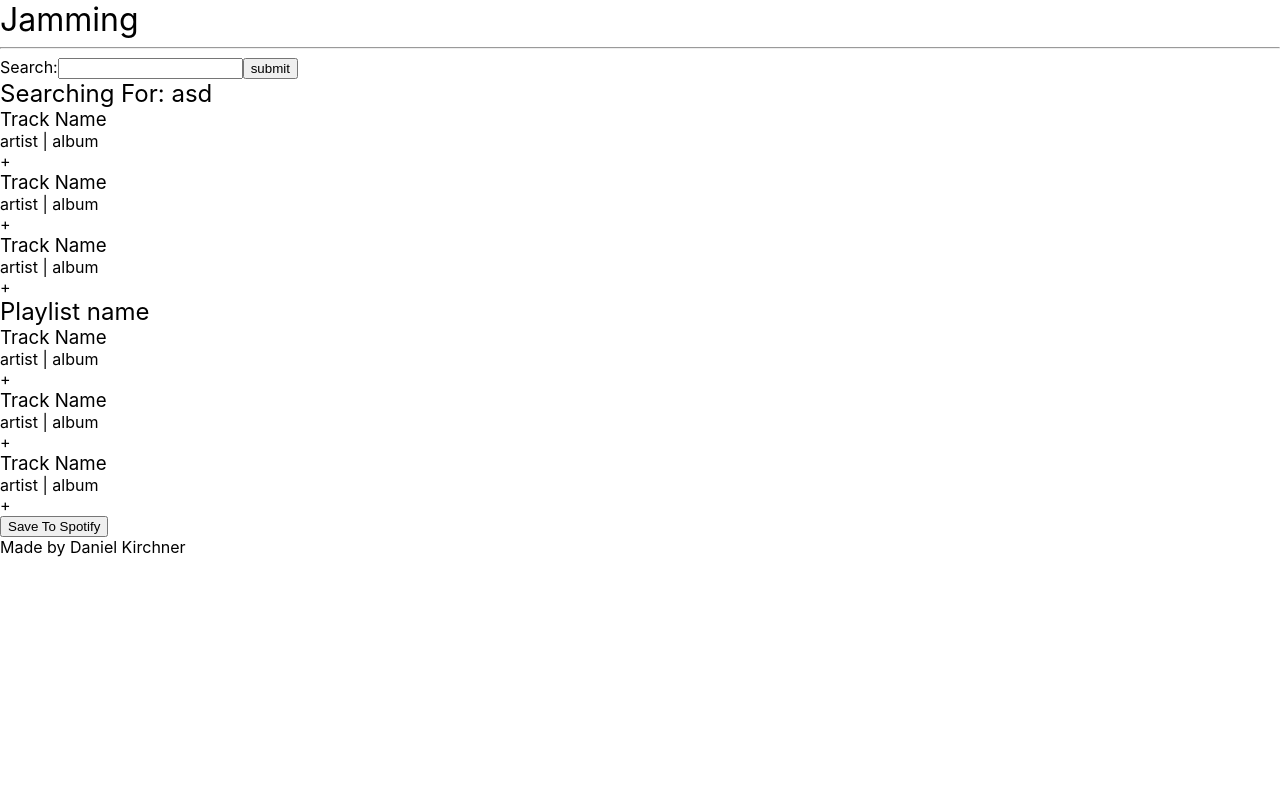
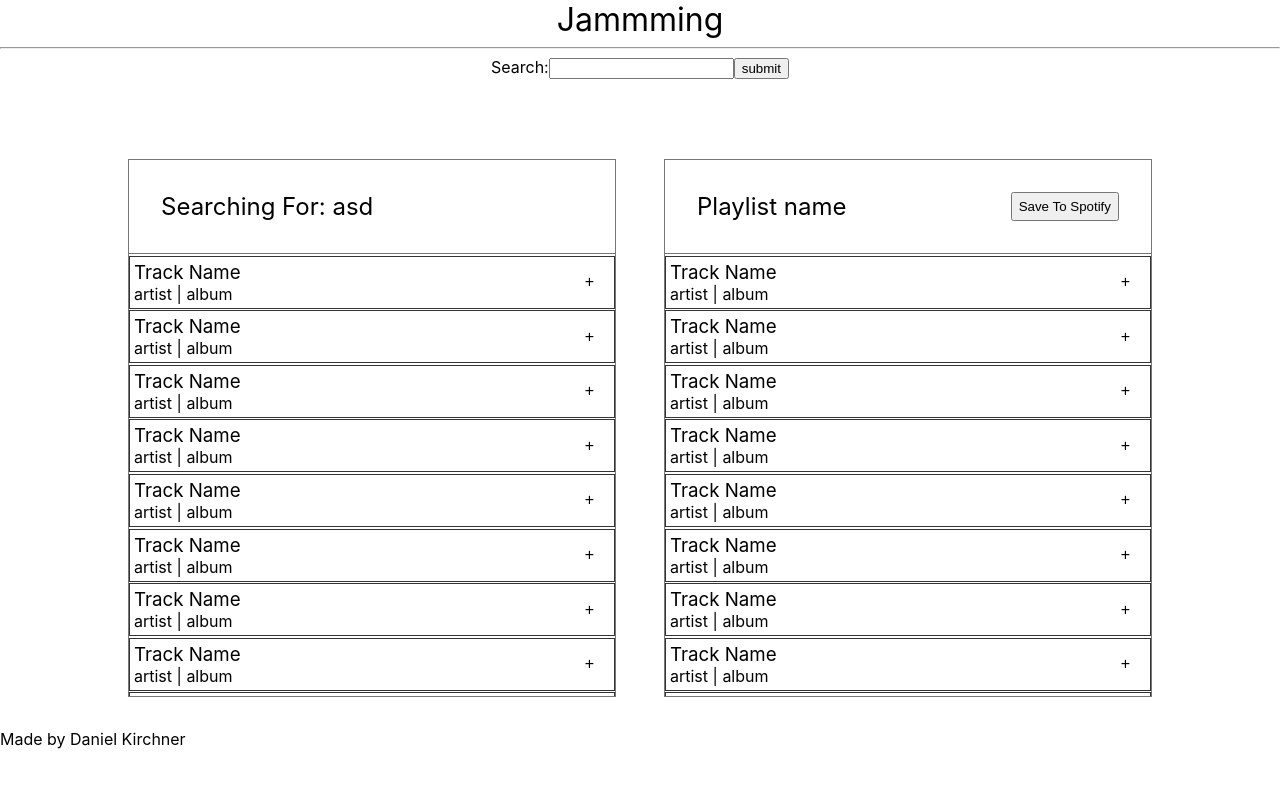
Before and after one commit to Daniel-Kirchner/jammming, a React (Create React App) app: page / in a window 1280 px wide. Shown: the top 788 px of the page. Built offline with nearby package versions, Linux system fonts and the light colour scheme.

Commit message:
Style basic styles for SearchResults and Playlist

```diff
--- a/src/App.js
+++ b/src/App.js
@@ -2,15 +2,17 @@ import Playlist from "./components/Playlist/Playlist";
 import SearchBar from "./components/SearchBar/SearchBar";
 import SearchResults from "./components/SearchResults/SearchResults";
 
+import styles from "./App.module.css";
+
 function App() {
   return (
     <>
-      <header>
-        <h1>Jamming</h1>
+      <header className={styles.header}>
+        <h1>Jammming</h1>
         <hr />
         <SearchBar />
       </header>
-      <main>
+      <main className={styles.main}>
         <SearchResults />
         <Playlist />
       </main>
--- a/src/App.module.css
+++ b/src/App.module.css
@@ -0,0 +1,11 @@
+header {
+  text-align: center;
+}
+
+main {
+  display: grid;
+  grid-template-columns: 1fr 1fr;
+  max-width: 80%;
+  margin: 5rem auto 2rem;
+  grid-gap: 3rem;
+}
--- a/src/components/Playlist/Playlist.js
+++ b/src/components/Playlist/Playlist.js
@@ -1,12 +1,16 @@
 import Tracklist from "../Tracklist/Tracklist";
+
+import styles from "./Playlist.module.css";
 
 const Playlist = () => {
   return (
-    <>
-      <h2>Playlist name</h2>
+    <div className={styles.container}>
+      <div className={styles.header}>
+        <h2>Playlist name</h2>
+        <button>Save To Spotify</button>
+      </div>
       <Tracklist />
-      <button>Save To Spotify</button>
-    </>
+    </div>
   );
 };
 
--- /dev/null
+++ b/src/components/Playlist/Playlist.module.css
@@ -0,0 +1,11 @@
+.container {
+  border: 1px solid #777;
+}
+
+.header {
+  display: flex;
+  justify-content: space-between;
+  padding: 2rem;
+  border-bottom: 1px solid #777;
+  margin-bottom: 0.1rem;
+}
--- a/src/components/SearchResults/SearchResults.js
+++ b/src/components/SearchResults/SearchResults.js
@@ -1,11 +1,13 @@
 import Tracklist from "../Tracklist/Tracklist";
+
+import styles from "./SearchResults.module.css";
 
 const SearchResults = () => {
   return (
-    <>
-      <h2>Searching For: asd</h2>
+    <div className={styles.container}>
+      <h2 className={styles.header}>Searching For: asd</h2>
       <Tracklist />
-    </>
+    </div>
   );
 };
 
--- /dev/null
+++ b/src/components/SearchResults/SearchResults.module.css
@@ -0,0 +1,9 @@
+.container {
+  border: 1px solid #777;
+}
+
+.header {
+  padding: 2rem;
+  border-bottom: 1px solid #777;
+  margin-bottom: 0.1rem;
+}
--- a/src/components/Track/Track.js
+++ b/src/components/Track/Track.js
@@ -1,11 +1,17 @@
+import styles from "./Track.module.css";
+
 const Track = () => {
   return (
     <>
-      <div>
-        <h3>Track Name</h3>
-        <p>artist | album</p>
+      <div className={styles.container}>
+        <div>
+          <h3>Track Name</h3>
+          <p>
+            <span>artist</span> | <span>album</span>
+          </p>
+        </div>
+        <button className={styles.btn}>+</button>
       </div>
-      <span>+</span>
     </>
   );
 };
--- /dev/null
+++ b/src/components/Track/Track.module.css
@@ -0,0 +1,16 @@
+.container {
+  display: flex;
+  justify-content: space-between;
+  align-items: center;
+  border: 1px solid #333;
+  padding: 0.25rem;
+}
+
+.btn {
+  background: none;
+  border: none;
+  padding: 0;
+  cursor: pointer;
+  margin-right: 1rem;
+  font-size: 1rem;
+}
--- a/src/components/Tracklist/Tracklist.js
+++ b/src/components/Tracklist/Tracklist.js
@@ -1,9 +1,47 @@
 import Track from "../Track/Track";
+
+import styles from "./Tracklist.module.css";
 
 const Tracklist = () => {
   return (
     <>
-      <ul>
+      <ul className={styles.container}>
+        <li>
+          <Track />
+        </li>
+        <li>
+          <Track />
+        </li>
+        <li>
+          <Track />
+        </li>
+        <li>
+          <Track />
+        </li>
+        <li>
+          <Track />
+        </li>
+        <li>
+          <Track />
+        </li>
+        <li>
+          <Track />
+        </li>
+        <li>
+          <Track />
+        </li>
+        <li>
+          <Track />
+        </li>
+        <li>
+          <Track />
+        </li>
+        <li>
+          <Track />
+        </li>
+        <li>
+          <Track />
+        </li>
         <li>
           <Track />
         </li>
--- /dev/null
+++ b/src/components/Tracklist/Tracklist.module.css
@@ -0,0 +1,17 @@
+.container {
+  height: 55vh;
+  overflow-y: scroll;
+}
+
+.container > li:not(:last-child) {
+  margin-bottom: 0.1rem;
+}
+
+.container::-webkit-scrollbar {
+  display: none;
+}
+
+.container {
+  -ms-overflow-style: none;
+  scrollbar-width: none;
+}
```
Also changed, not shown: src/components/SearchBar/SearchBar.module.css (added).
